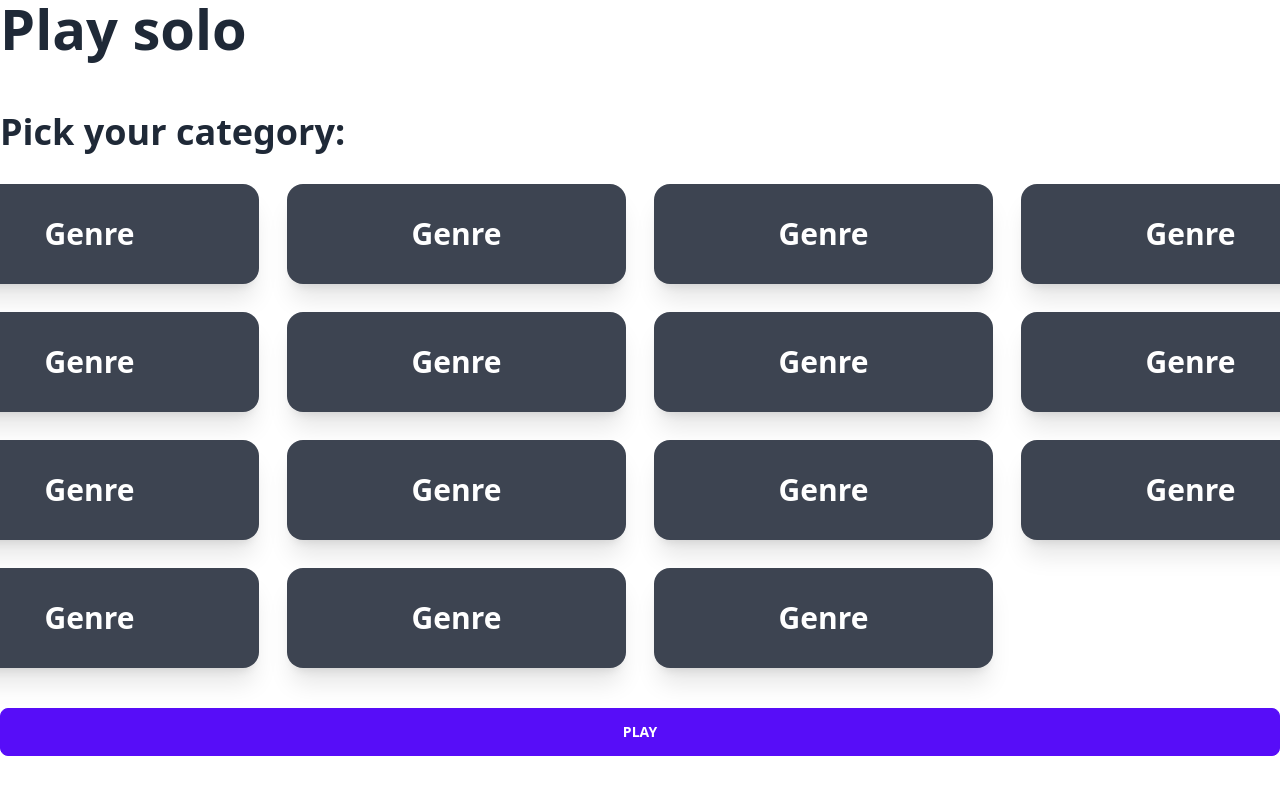
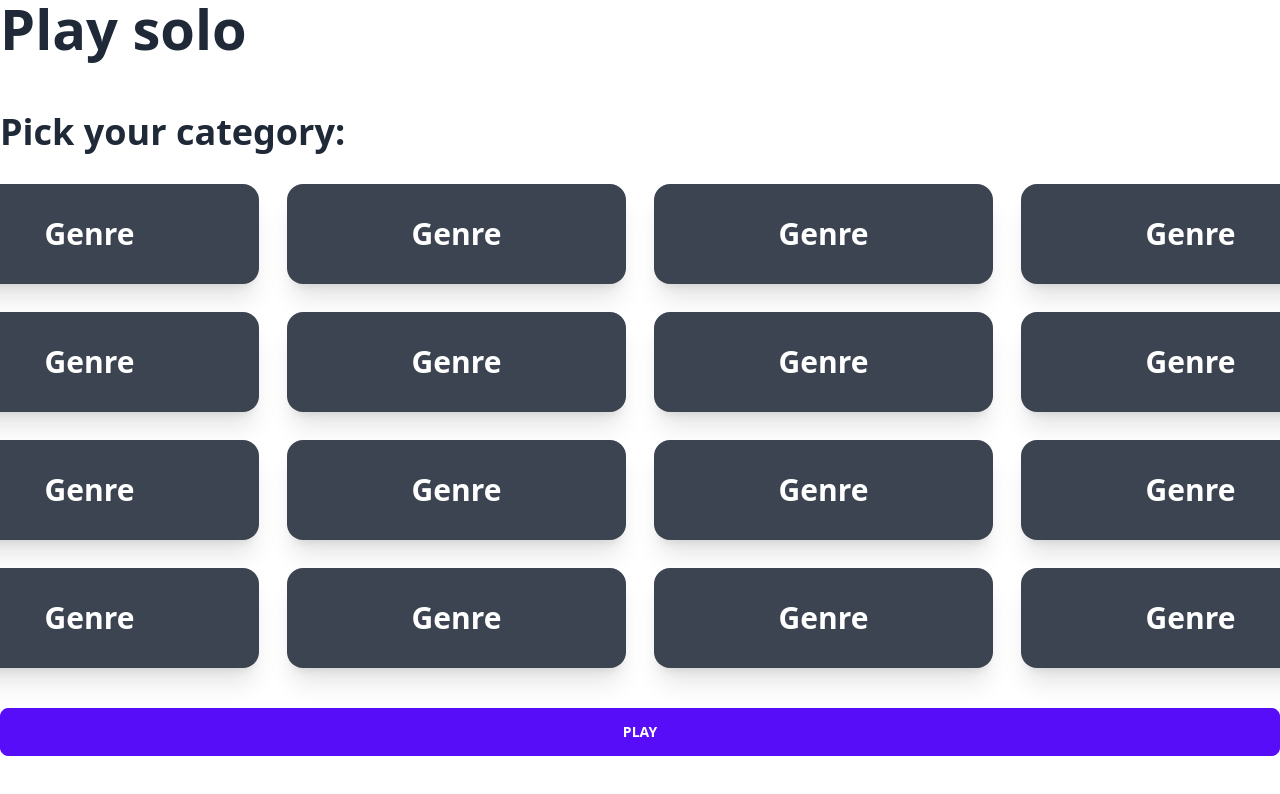
Before and after one commit to DawnOfHell/Ongaku, a SvelteKit app in the folder ui/: page /play/solo in a window 1280 px wide. Shown: the top 794 px of the page. Built offline with nearby package versions, Linux system fonts and the light colour scheme.

Commit message:
Remove what can be done using loop

```diff
--- a/ui/src/_components/CategoryPicker.svelte
+++ b/ui/src/_components/CategoryPicker.svelte
@@ -4,19 +4,8 @@
 
 <h2>Pick your category:</h2>
 <div class="grid grid-cols-4 gap-7 -mx-20 my-10 place-self-stretch">
-    <GenreCard>Genre</GenreCard>
-    <GenreCard>Genre</GenreCard>
-    <GenreCard>Genre</GenreCard>
-    <GenreCard>Genre</GenreCard>
-    <GenreCard>Genre</GenreCard>
-    <GenreCard>Genre</GenreCard>
-    <GenreCard>Genre</GenreCard>
-    <GenreCard>Genre</GenreCard>
-    <GenreCard>Genre</GenreCard>
-    <GenreCard>Genre</GenreCard>
-    <GenreCard>Genre</GenreCard>
-    <GenreCard>Genre</GenreCard>
-    <GenreCard>Genre</GenreCard>
-    <GenreCard>Genre</GenreCard>
-    <GenreCard>Genre</GenreCard>
+    <!-- Only used to simulated actual data, will be removed asap -->
+    {#each Array(16) as _}
+        <GenreCard>Genre</GenreCard>
+    {/each}
 </div>
```
